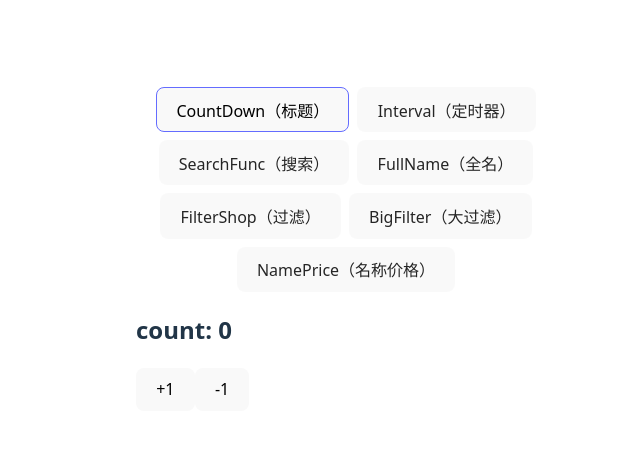
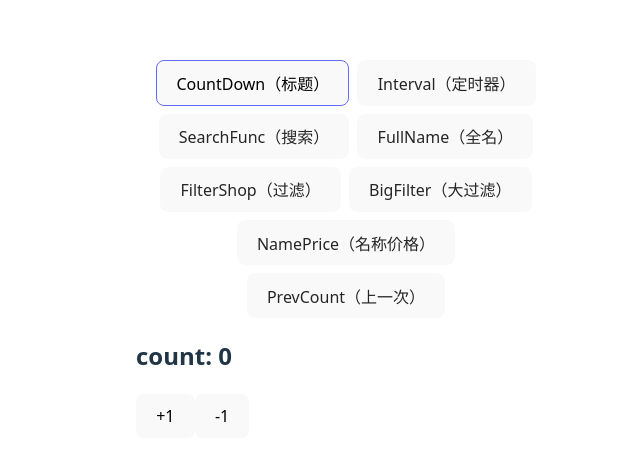
Before and after one commit to reallegg/react-blog-demo, a React (Vite) app: page /practice in a window 1280 px wide. Shown: the part 151-612 px from the top of the page, without its empty margins (294-934 px from the left). Built offline with nearby package versions, Linux system fonts and the light colour scheme.

Commit message:
add useprevious hooks

```diff
--- /dev/null
+++ b/src/hooks/usePrevious.ts
@@ -0,0 +1,12 @@
+import { useEffect, useRef } from "react";
+
+export default function usePrevious(value) {
+
+  const ref = useRef();
+
+  useEffect(() => {
+    ref.current = value;
+  }, [value])
+
+  return ref.current
+}
--- /dev/null
+++ b/src/pages/PracticeHub/components/PrevCount.tsx
@@ -0,0 +1,15 @@
+import { useState } from "react";
+import usePrevious from "../../../hooks/usePrevious";
+
+export default function Demo() {
+  const [count, setCount] = useState(0);
+  const prevCount = usePrevious(count)
+
+  return (
+    <div>
+      <p>current: {count}</p>
+      <p>previous: {prevCount}</p>
+      <button onClick={() => setCount(count + 1)}>+1</button>
+    </div>
+  )
+}
--- a/src/pages/PracticeHub/index.tsx
+++ b/src/pages/PracticeHub/index.tsx
@@ -6,7 +6,16 @@ import FullName from './components/CountFullName.tsx'
 import FilterShop from './components/FilterShop.tsx'
 import BigFilter from './components/BigFilter.tsx'
 import NamePrice from './components/NamePrice.tsx'
-type TabId = 'countdown' | 'interval' | 'search' | 'fullName' | 'filterShop' | 'bigFilter' | 'namePrice'
+import PrevCount from './components/PrevCount.tsx'
+type TabId =
+  | 'countdown'
+  | 'interval'
+  | 'search'
+  | 'fullName'
+  | 'filterShop'
+  | 'bigFilter'
+  | 'namePrice'
+  | 'prevCount'
 
 const tabs: { id: TabId; label: string }[] = [
   { id: 'countdown', label: 'CountDown（标题）' },
@@ -16,6 +25,7 @@ const tabs: { id: TabId; label: string }[] = [
   { id: 'filterShop', label: 'FilterShop（过滤）' },
   { id: 'bigFilter', label: 'BigFilter（大过滤）' },
   { id: 'namePrice', label: 'NamePrice（名称价格）' },
+  { id: 'prevCount', label: 'PrevCount（上一次）' },
 ]
 
 export default function PracticeHub() {
@@ -54,6 +64,7 @@ export default function PracticeHub() {
         {active === 'filterShop' && <FilterShop />}
         {active === 'bigFilter' && <BigFilter />}
         {active === 'namePrice' && <NamePrice />}
+        {active === 'prevCount' && <PrevCount />}
       </div>
     </div>
   )
```
